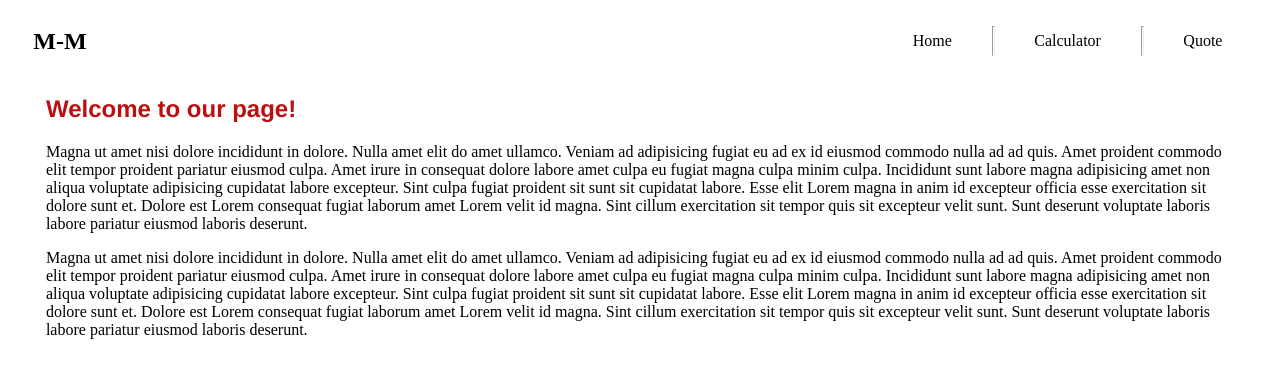
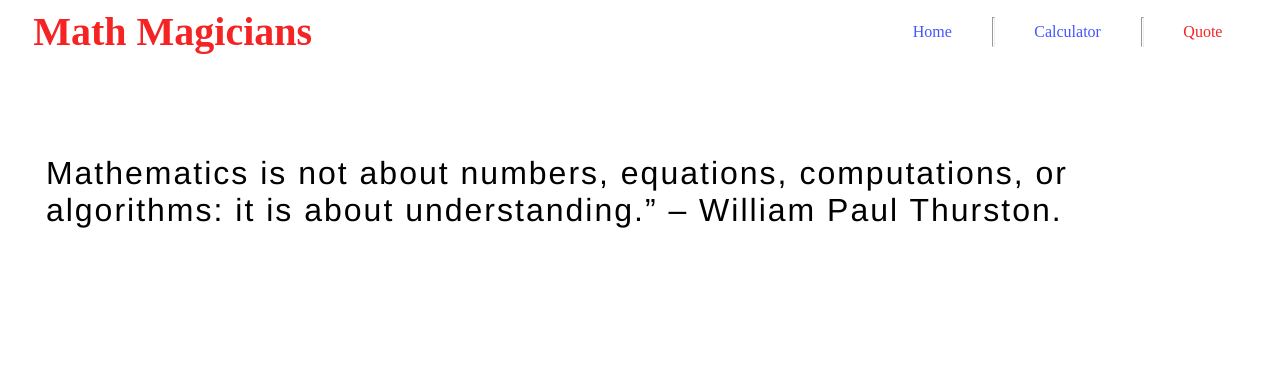
Before and after one commit to AmineHLub/math-magician, a React (Create React App) app: page /quote in a window 1280 px wide. Shown: the top 378 px of the page. Built offline with nearby package versions, Linux system fonts and the light colour scheme.

Commit message:
Add home,calculator,quote component and route them
Add minimum sufficient styling

Fix minor stylings

```diff
--- a/package.json
+++ b/package.json
@@ -9,6 +9,7 @@
     "big.js": "^6.1.1",
     "react": "^17.0.2",
     "react-dom": "^17.0.2",
+    "react-router-dom": "^5.3.0",
     "react-scripts": "4.0.3",
     "web-vitals": "^1.0.1"
   },
--- a/src/App.js
+++ b/src/App.js
@@ -1,15 +1,27 @@
 /* eslint-disable no-unused-vars */
 import './App.css';
+import { BrowserRouter as Router, Route, Switch } from 'react-router-dom';
 import Navbar from './components/Navbar';
 import CalculatorComponent from './components/CalculatorComponent';
 import Home from './components/Home';
+import Quote from './components/Quote';
 
 function App() {
   return (
-    <>
+    <Router>
       <Navbar />
-      <Home />
-    </>
+      <Switch>
+        <Route exact path="/">
+          <Home />
+        </Route>
+        <Route exact path="/calculator">
+          <CalculatorComponent />
+        </Route>
+        <Route exact path="/quote">
+          <Quote />
+        </Route>
+      </Switch>
+    </Router>
   );
 }
 
--- a/src/components/CalculatorComponent.js
+++ b/src/components/CalculatorComponent.js
@@ -3,6 +3,7 @@ import Calculator from './Calculator';
 function CalculatorComponent() {
   return (
     <div className="calculator-wrapper">
+      <span className="phrase">Let&apos;s do some math!</span>
       <Calculator />
     </div>
   );
--- a/src/components/Navbar.js
+++ b/src/components/Navbar.js
@@ -1,16 +1,17 @@
 import '../styles/navbar.css';
+import { NavLink } from 'react-router-dom';
 
 function Navbar() {
   return (
     <>
       <nav className="navbar">
-        <h1 className="main-logo">M-M</h1>
+        <h1 className="main-logo">Math Magicians</h1>
         <ul className="nav-elements">
-          <li>Home</li>
+          <li><NavLink className="links" activeClassName="activelinks" exact to="/">Home</NavLink></li>
           <hr width="1" size="30" />
-          <li>Calculator</li>
+          <li><NavLink className="links" activeClassName="activelinks" to="/calculator">Calculator</NavLink></li>
           <hr width="1" size="30" />
-          <li>Quote</li>
+          <li><NavLink className="links" activeClassName="activelinks" to="/quote">Quote</NavLink></li>
         </ul>
       </nav>
     </>
--- /dev/null
+++ b/src/components/Quote.js
@@ -0,0 +1,12 @@
+import '../styles/navbar.css';
+
+export default function Quote() {
+  return (
+    <div>
+      <p className="quote">
+        Mathematics is not about numbers, equations, computations,
+        or algorithms: it is about understanding.” – William Paul Thurston.
+      </p>
+    </div>
+  );
+}
--- a/src/styles/calculator.css
+++ b/src/styles/calculator.css
@@ -1,8 +1,16 @@
 .calculator-wrapper {
   display: flex;
-  justify-content: flex-end;
+  justify-content: space-between;
   align-items: center;
   height: 95vh;
+}
+
+.phrase {
+  align-self: flex-start;
+  margin: 120px 0 0 3%;
+  font-family: 'Gill Sans', 'Gill Sans MT', Calibri, 'Trebuchet MS', sans-serif;
+  font-size: 2rem;
+  font-weight: bold;
 }
 
 .calculator-components {
--- a/src/styles/homepage.css
+++ b/src/styles/homepage.css
@@ -1,8 +1,8 @@
 .mainpage {
-  margin: 1rem 3%;
+  margin: 60px 3%;
 }
 
 .Welcoming {
-  color: rgb(189, 15, 15);
+  color: rgb(245, 35, 35);
   font-family: 'Franklin Gothic Medium', 'Arial Narrow', Arial, sans-serif;
 }
--- a/src/styles/navbar.css
+++ b/src/styles/navbar.css
@@ -1,8 +1,8 @@
 .navbar {
   display: flex;
   justify-content: space-between;
+  align-items: center;
   margin: 0 0 0 2%;
-  align-items: center;
 }
 
 .nav-elements {
@@ -14,3 +14,25 @@
   width: 25%;
   padding: 0;
 }
+
+.quote {
+  font-family: 'Franklin Gothic Medium', 'Arial Narrow', Arial, sans-serif;
+  font-size: 2rem;
+  margin: 100px 3%;
+  letter-spacing: 2px;
+}
+
+.main-logo {
+  margin: 0;
+  color: rgb(245, 35, 35);
+  font-size: 2.5rem;
+}
+
+.links {
+  text-decoration: none;
+  color: rgb(67, 86, 255);
+}
+
+.activelinks {
+  color: rgb(245, 35, 35);
+}
```
Also changed, not shown: 2 other files (tests, documents, lock files or other folders).
